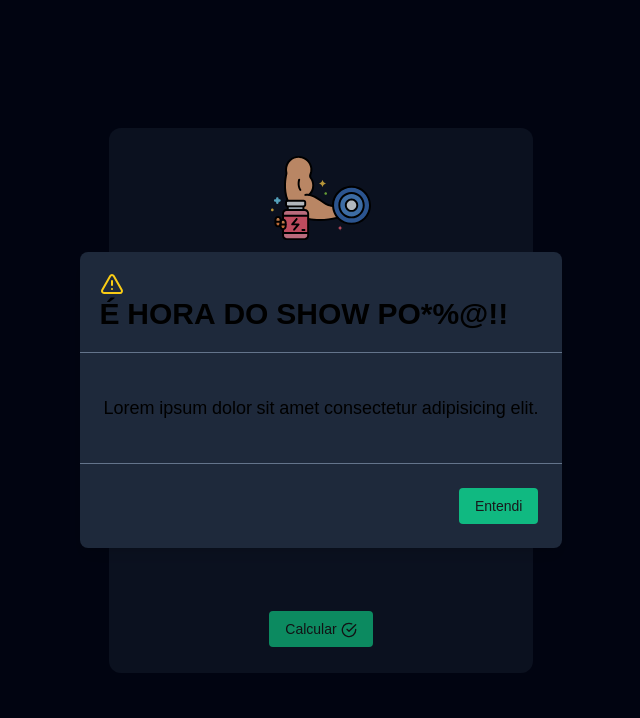
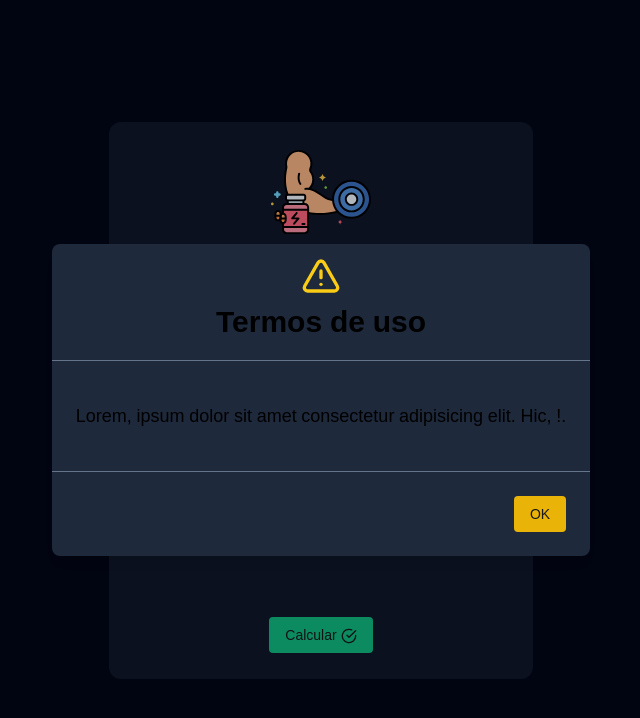
Before and after one commit to NaderSouza/calculadora-suplementacao, a Next.js app: page / in a window 1280 px wide. Shown: the top 718 px of the page, without its empty margins (319-959 px from the left). Built offline with nearby package versions, Linux system fonts and the light colour scheme.

Commit message:
fix: change the radioButton Bug and change the modal layout

```diff
--- a/src/pages/components/Button.tsx
+++ b/src/pages/components/Button.tsx
@@ -16,3 +16,15 @@ export function Button({ success = false, ...props }: ButtonProps) {
     </button>
   );
 }
+
+export function ButtonModal({ success = false, ...props }: ButtonProps) {
+  return (
+    <button
+      className={`rounded px-4 h-9 text-sm font-medium text-zinc-900 bg-yellow-500 hover:bg-yellow-600`}
+      {...props}
+    >
+      {props.children}
+      {success && <CheckCircle className="w-4 h-4 inline ml-1" />}
+    </button>
+  );
+}
--- a/src/pages/components/Modal.tsx
+++ b/src/pages/components/Modal.tsx
@@ -1,5 +1,5 @@
 import { useState } from "react";
-import { Button } from "./Button";
+import { Button, ButtonModal } from "./Button";
 
 export default function Modal({
   title,
@@ -22,8 +22,8 @@ export default function Modal({
               {/*content*/}
               <div className="border-0 rounded-lg shadow-lg relative flex flex-col w-full bg-slate-800 outline-none focus:outline-none">
                 {/*header*/}
-                <div className="flex items-start justify-between p-5 border-b border-solid border-slate-500 rounded-t">
-                  <h3 className="text-3xl font-semibold">
+                <div className=" items-start justify-between p-3 border-b border-solid border-slate-500 rounded-t">
+                  <h3 className="text-3xl font-semibold text-center">
                     {icon}
                     {title}
                   </h3>
@@ -43,14 +43,14 @@ export default function Modal({
                 </div>
                 {}
                 <div className="flex items-center justify-end p-6 border-t border-solid border-slate-500 rounded-b">
-                  <Button
+                  <ButtonModal
                     onClick={() => {
                       playSound();
                       setShowModal(false);
                     }}
                   >
                     {buttonText}
-                  </Button>
+                  </ButtonModal>
                 </div>
               </div>
             </div>
--- a/src/pages/components/radioButton.tsx
+++ b/src/pages/components/radioButton.tsx
@@ -10,7 +10,7 @@ export default function RadioButton({ value, label }: OptionProps) {
   };
 
   return (
-    <div className="inline-flex items-center">
+    <div className="inline-flex items-center mt-3">
       <label
         className="relative flex items-center p-3 rounded-full cursor-pointer"
         htmlFor="html"
--- a/src/pages/index.tsx
+++ b/src/pages/index.tsx
@@ -22,7 +22,9 @@ export default function Home() {
     return alert(weight + bodyFatPercentage);
   };
 
-  const warning = <AlertTriangleIcon className="text-yellow-400"/>;
+  const warning = (
+    <AlertTriangleIcon className="text-yellow-400 size-12 pb-2 m-auto" />
+  );
 
   return (
     <main
@@ -111,7 +113,7 @@ export default function Home() {
               </div>
             </div>
             {/* RADIO BUTTON */}
-            <div className="flex gap-10">
+            <div className="flex gap-6">
               {brands.map((brand) => (
                 <RadioButton
                   key={brand.value}
@@ -135,12 +137,8 @@ export default function Home() {
       </section>
       <div>
         {/* modal de alerta de texto (exibir ao entrar na pagina) */}
-        <Modal
-          icon={warning}
-          title="É HORA DO SHOW PO*%@!!"
-          buttonText="Entendi"
-        >
-          Lorem ipsum dolor sit amet consectetur adipisicing elit.
+        <Modal icon={warning} title="Termos de uso" buttonText="OK">
+          Lorem, ipsum dolor sit amet consectetur adipisicing elit. Hic, !.
         </Modal>
       </div>
       <div>
```
